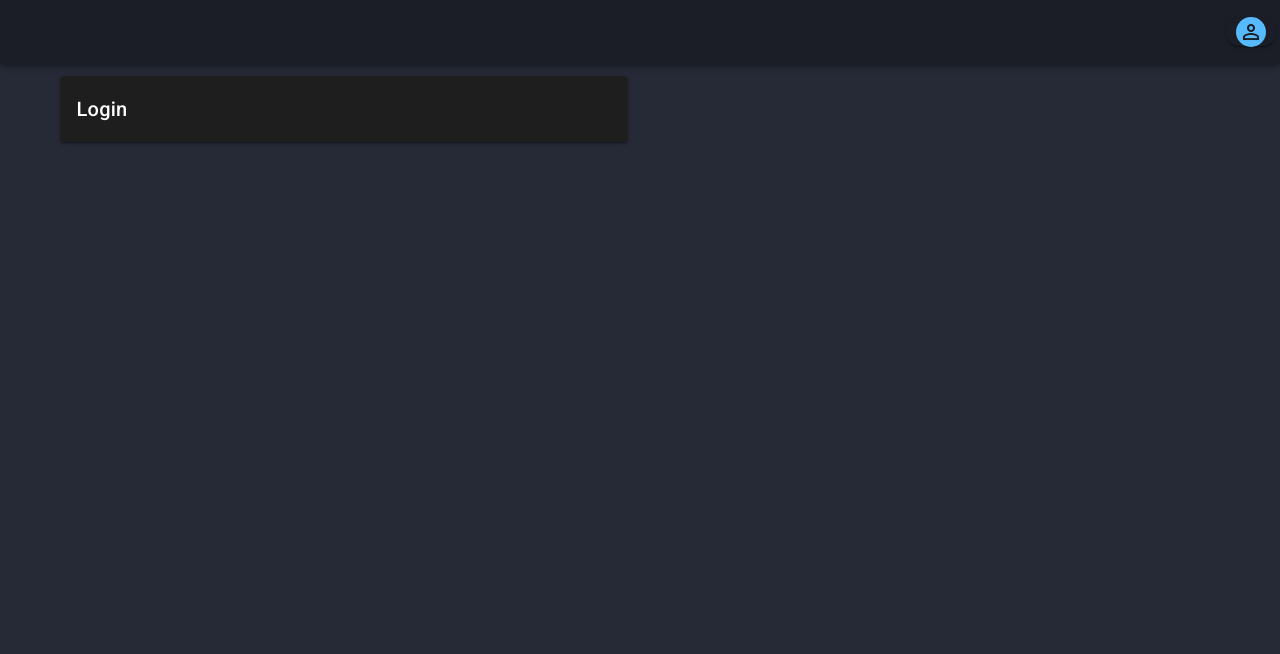
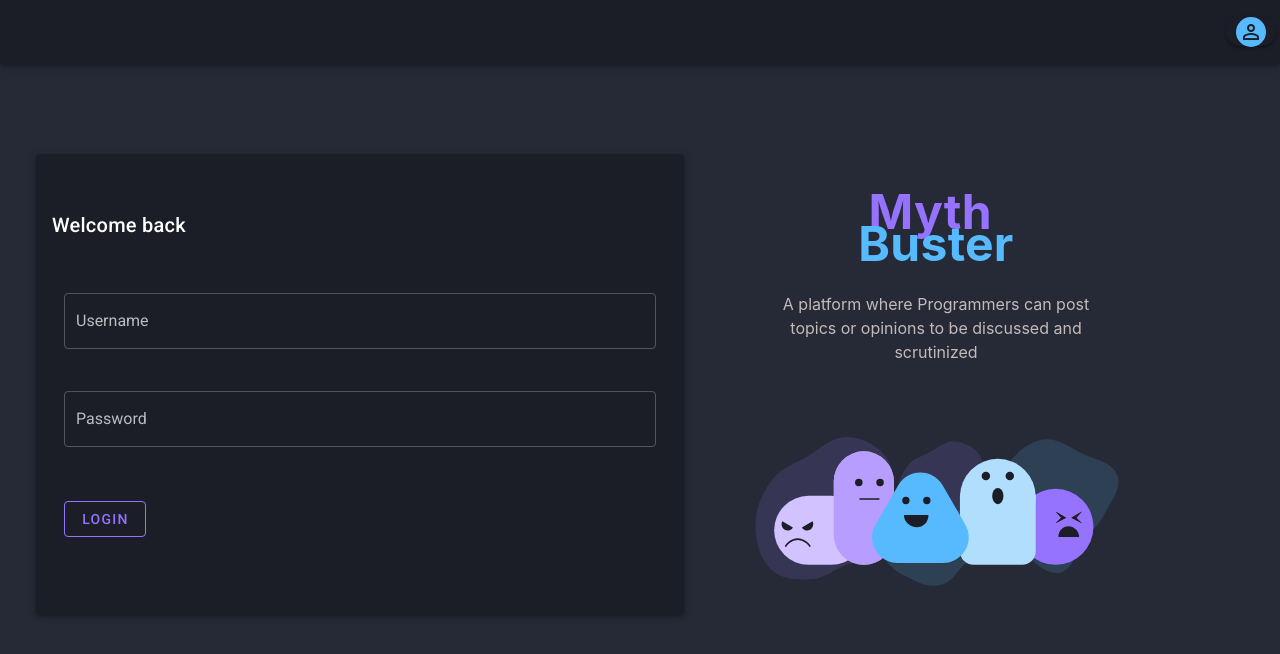
Before and after one commit to MayankJ99/MythBuster, a Vue app in the folder FrontEnd/: page /login in a window 1280 px wide. Shown: the top 654 px of the page. Built offline with nearby package versions, Linux system fonts and the light colour scheme.

Commit message:
feat: added Login UI

```diff
--- a/FrontEnd/src/components/auth/login.vue
+++ b/FrontEnd/src/components/auth/login.vue
@@ -1,12 +1,29 @@
 <template>
-  <v-container>
-    <v-row align="center">
-      <v-col cols="12" md="6">
-        <v-card rounded dark class="border">
-          <v-card-title class="align-center title">Login</v-card-title>
-        </v-card>
-      </v-col>
-    </v-row>
+  <v-container class="container">
+    <v-form class="form">
+      <v-text-field
+        style="margin-bottom: 2%"
+        v-model="username"
+        label="Username"
+        outlined
+      />
+      <v-text-field
+        style="margin-bottom: 4%"
+        v-model="password"
+        label="Password"
+        outlined
+      />
+      <v-btn
+        dark
+        outlined
+        class="mr-4"
+        @click="validate"
+        color="#9673FF"
+        ripple="#9673FF"
+      >
+        Login
+      </v-btn>
+    </v-form>
   </v-container>
 </template>
 
@@ -20,4 +37,8 @@
   font-family: -apple-system, BlinkMacSystemFont, "Segoe UI", Roboto, Oxygen,
     Ubuntu, Cantarell, "Open Sans", "Helvetica Neue", sans-serif;
 }
+.form {
+  margin-top: 4%;
+  margin-bottom: 4%;
+}
 </style>
--- a/FrontEnd/src/components/auth/register.vue
+++ b/FrontEnd/src/components/auth/register.vue
@@ -80,7 +80,7 @@
       <v-stepper-step step="3" style="background-color: #1b1e27">
         Social Media
       </v-stepper-step>
-      <v-stepper-content step="3" style="background-color: #1B1E27">
+      <v-stepper-content step="3" style="background-color: #1b1e27">
         <v-text-field
           v-model="registrationInfo.linkedin"
           label="LinkedIn"
--- a/FrontEnd/src/views/Login.vue
+++ b/FrontEnd/src/views/Login.vue
@@ -1,5 +1,36 @@
 <template>
-  <login-screen></login-screen>
+  <v-container class="ma-6 cont">
+    <v-row align="center" justify="center">
+      <v-col cols="12" md="7">
+        <v-card color="#1B1E27" class="card" rounded dark elevation="4">
+          <v-card-title>Welcome back</v-card-title>
+          <v-card-text>
+            <login-screen />
+          </v-card-text>
+        </v-card>
+      </v-col>
+      <v-col cols="12" md="5">
+        <v-row class="title">
+          <h2 class="myth">Myth&nbsp;</h2>
+          <h2 class="buster">Buster</h2>
+        </v-row>
+        <v-row class="content">
+          <p>
+            A platform where Programmers can post topics or opinions to be
+            discussed and scrutinized
+          </p>
+        </v-row>
+
+        <v-row class="animation">
+          <v-img
+            src="../assets/animation.svg"
+            class="ma-10 animation"
+            max-width="24rem"
+          ></v-img>
+        </v-row>
+      </v-col>
+    </v-row>
+  </v-container>
 </template>
 
 <script>
@@ -12,3 +43,52 @@ export default {
   },
 };
 </script>
+
+<style scoped>
+.cont {
+  max-width: 90vw;
+}
+.title {
+  display: flex;
+  justify-content: center;
+  margin-top: 6rem;
+  margin-bottom: 2rem;
+  margin-left: 6rem;
+  margin-right: 6rem;
+}
+.content {
+  display: flex;
+  justify-content: center;
+  text-align: center;
+  font-family: -apple-system, BlinkMacSystemFont, "Segoe UI", Roboto, Oxygen,
+    Ubuntu, Cantarell, "Open Sans", "Helvetica Neue", sans-serif;
+  font-size: 1rem;
+  color: #c5baba;
+  margin-top: 0%;
+  margin-left: 4rem;
+  margin-right: 4rem;
+}
+.myth {
+  font-family: -apple-system, BlinkMacSystemFont, "Segoe UI", Roboto, Oxygen,
+    Ubuntu, Cantarell, "Open Sans", "Helvetica Neue", sans-serif;
+  color: #9673ff;
+  font-size: 3rem;
+}
+.buster {
+  font-family: -apple-system, BlinkMacSystemFont, "Segoe UI", Roboto, Oxygen,
+    Ubuntu, Cantarell, "Open Sans", "Helvetica Neue", sans-serif;
+  color: #57baff;
+  font-size: 3rem;
+}
+.animation {
+  display: flex;
+  justify-content: center;
+  text-align: center;
+  margin-top: 4rem;
+}
+.card {
+  padding-top: 6%;
+  padding-bottom: 4%;
+  margin-top: 6%;
+}
+</style>
```
Also changed, not shown: FrontEnd/src/views/Register.vue (+5 -3 lines).
